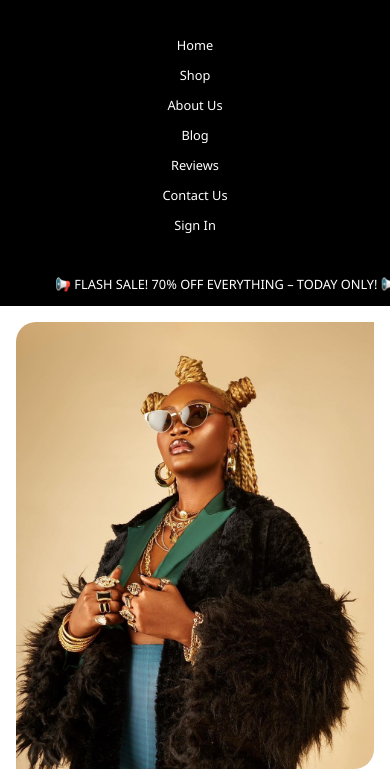
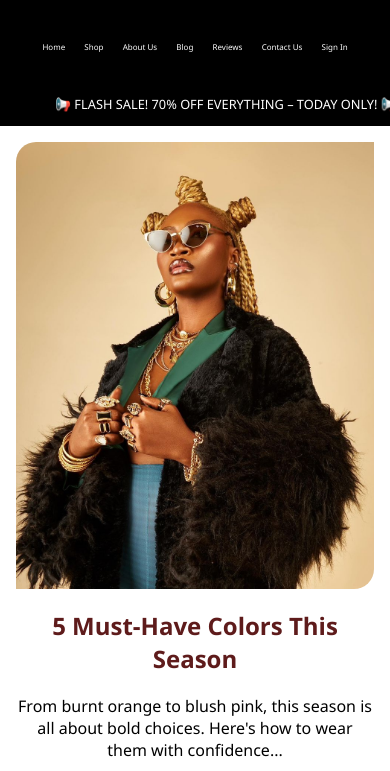
Before and after one commit to Chux1000/Cos-106, a plain HTML site: page fashion blog.html in a window 390 px wide. Shown: the part 107-878 px from the top of the page. Drawn offline with Linux system fonts and the light colour scheme.

Commit message:
Update fashionblog.css

```diff
--- a/fashionblog.css
+++ b/fashionblog.css
@@ -140,8 +140,12 @@ span{
 }
 
   .nav-links {
-    flex-direction: column;
+    flex-direction: row;
     align-items: center;
+    gap: 0.2rem;
+  }
+  .nav-links a {
+    font-size: 0.5rem;
   }
 
   .blog-container {
```
